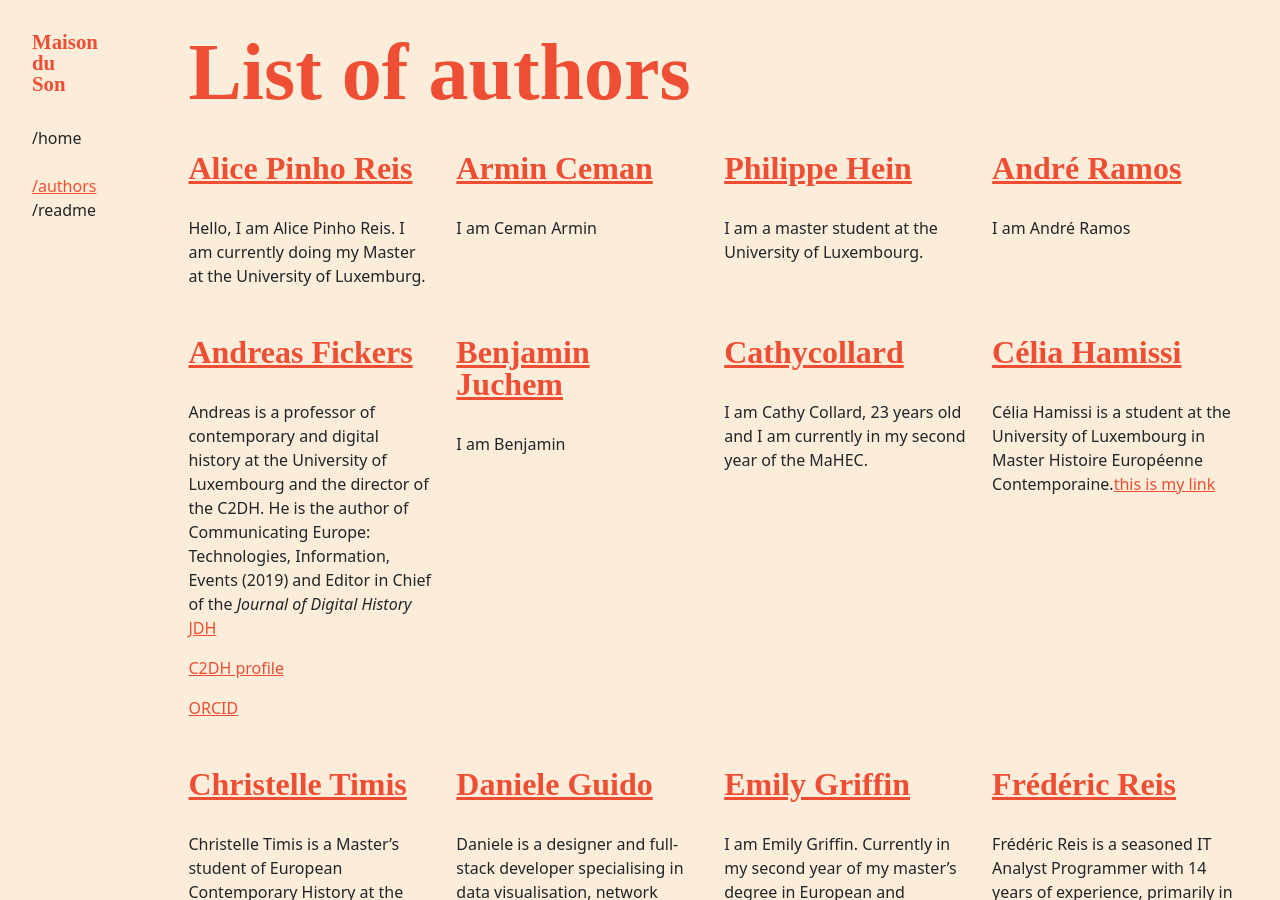
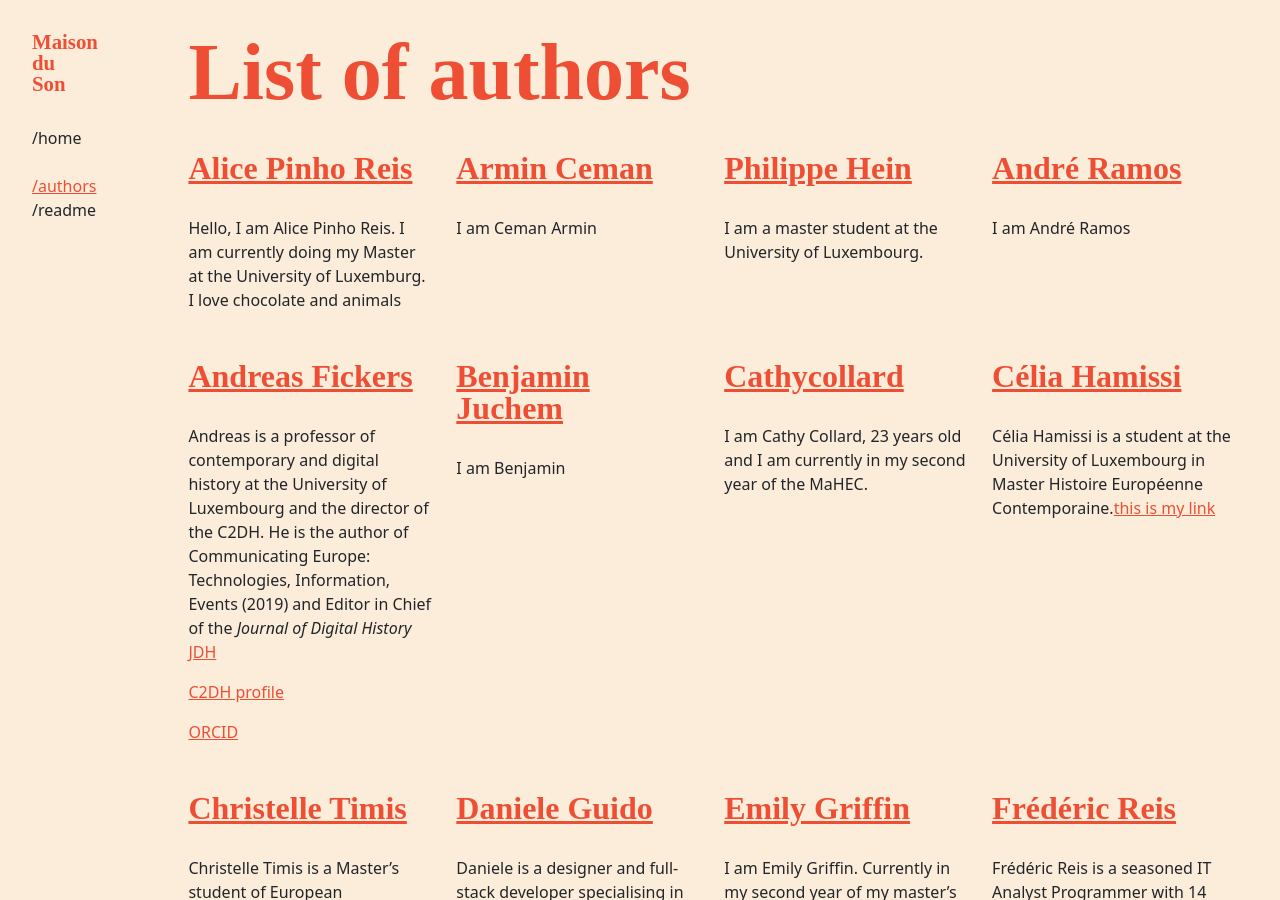
Before and after one commit to C2DH/maison-du-son, a Jekyll site: the page built from authors.md, in a window 1280 px wide and 900 px high. Built offline with Jekyll 4.4.1, drawn with Linux system fonts in a browser that asks for light colours; some web fonts are replaced.

Commit message:
Update Alice-PR.md

```diff
--- a/_people/Alice-PR.md
+++ b/_people/Alice-PR.md
@@ -2,3 +2,4 @@
 title: Alice Pinho Reis
 ---
 Hello, I am Alice Pinho Reis. I am currently doing my Master at the University of Luxemburg.
+I love chocolate and animals
```
